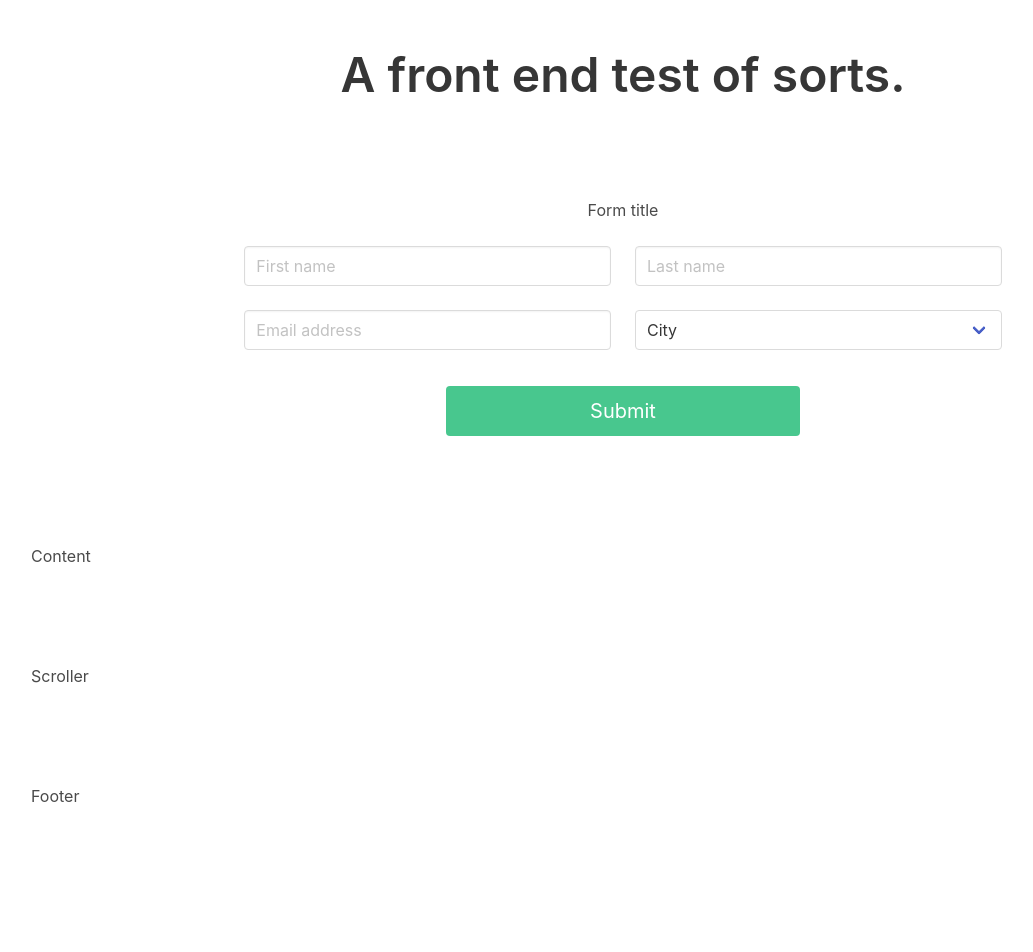
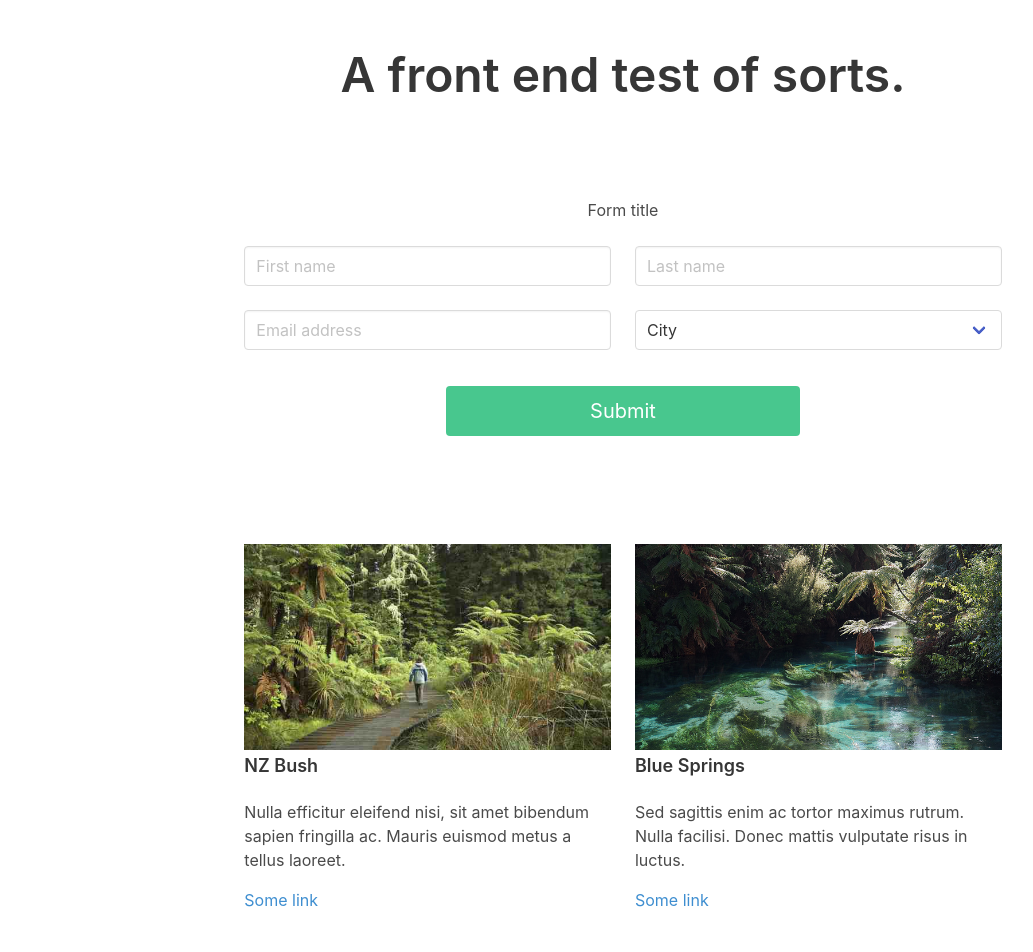
Before and after one commit to ushamacdonald/frontend-test, a React app: page / in a window 1280 px wide. Shown: the top 952 px of the page, without its empty margins (17-1050 px from the left). Before the commit the page ends 856 px from the top, so only its background shows below. Built offline with nearby package versions, Linux system fonts and the light colour scheme; some icons are missing.

Commit message:
Content completed and tests passing

```diff
--- a/components/Content.jsx
+++ b/components/Content.jsx
@@ -1,8 +1,21 @@
 import React from 'react'
 
 const Content = () => (
-  <div className="section">
-    Content
+  <div className="section column is-8 is-offset-2">
+    <div className="columns content">
+      <div className="column is-half">
+        <img src="./images/nzbush.jpg" />
+        <h5 className="subtitle">NZ Bush</h5>
+        <p>Nulla efficitur eleifend nisi, sit amet bibendum sapien fringilla ac. Mauris euismod metus a tellus laoreet.</p>
+        <a className="has-text-info">Some link</a>
+      </div>
+      <div className="column is-half">
+        <img src="./images/bluesprings.jpg" />
+        <h5 className="subtitle">Blue Springs</h5>
+        <p>Sed sagittis enim ac tortor maximus rutrum. Nulla facilisi. Donec mattis vulputate risus in luctus.</p>
+        <a className="has-text-info">Some link</a>
+      </div>
+    </div>
   </div>
 )
 
```
Also changed, not shown: 1 other file (tests, documents, lock files or other folders).
